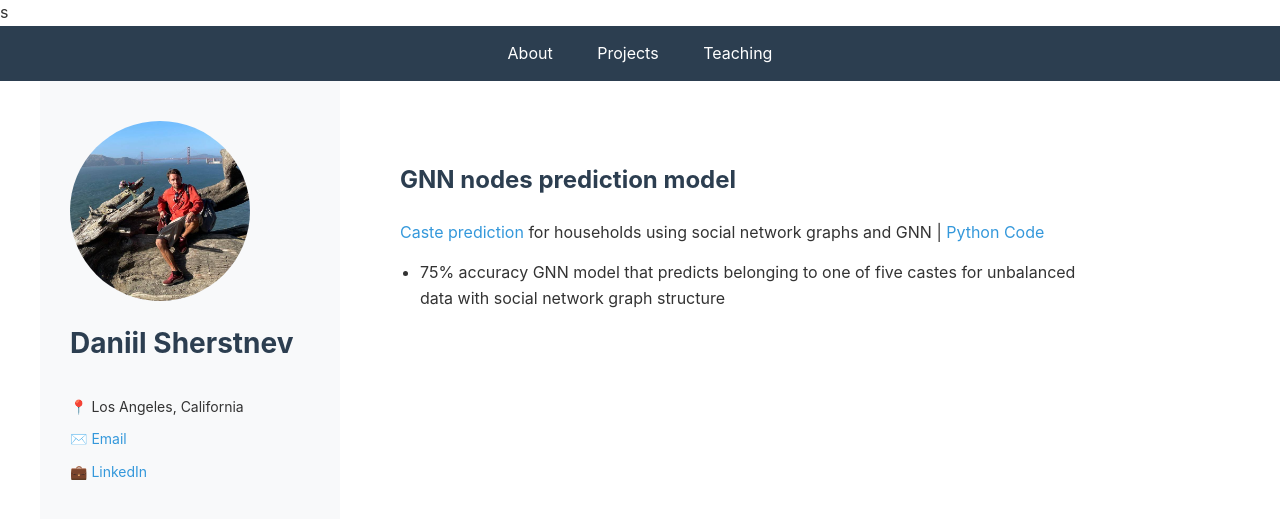
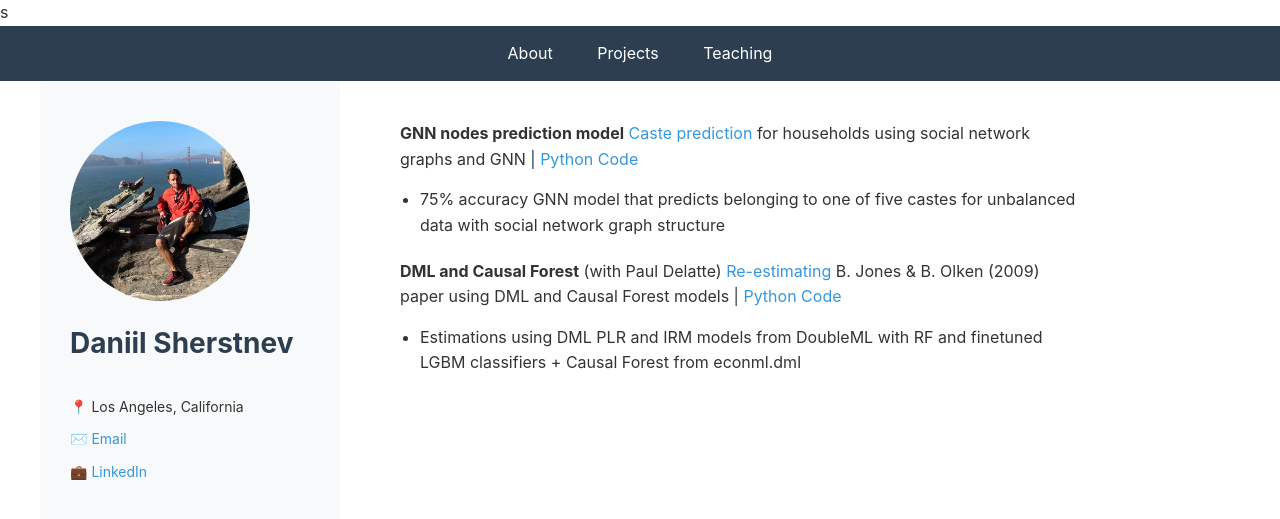
Before and after one commit to dansherstnev/daniil_sherstnev.github.io, a Jekyll site: the page built from projects.md, in a window 1280 px wide and 900 px high. Shown: the top 519 px of the window. Built offline with Jekyll 4.4.1, drawn with Linux system fonts in a browser that asks for light colours.

Commit message:
Update projects.md

```diff
--- a/projects.md
+++ b/projects.md
@@ -3,6 +3,10 @@ layout: default
 title: Projects
 ---
 
-## GNN nodes prediction model
+ **GNN nodes prediction model**
 [Caste prediction](assets/pdfs/GNN_caste_prediction.pdf) for households using social network graphs and GNN | [Python Code](assets/code/gnn_caste_prediction.py)
    - 75% accuracy GNN model that predicts belonging to one of five castes for unbalanced data with social network graph structure
+
+**DML and Causal Forest** (with Paul Delatte)
+[Re-estimating](assets/pdfs/dml_causal_forest.pdf) B. Jones & B. Olken (2009) paper using DML and Causal Forest models | [Python Code](assets/code/dmlanalysisfinal.py)
+   - Estimations using DML PLR and IRM models from DoubleML with RF and finetuned LGBM classifiers + Causal Forest from econml.dml
```
